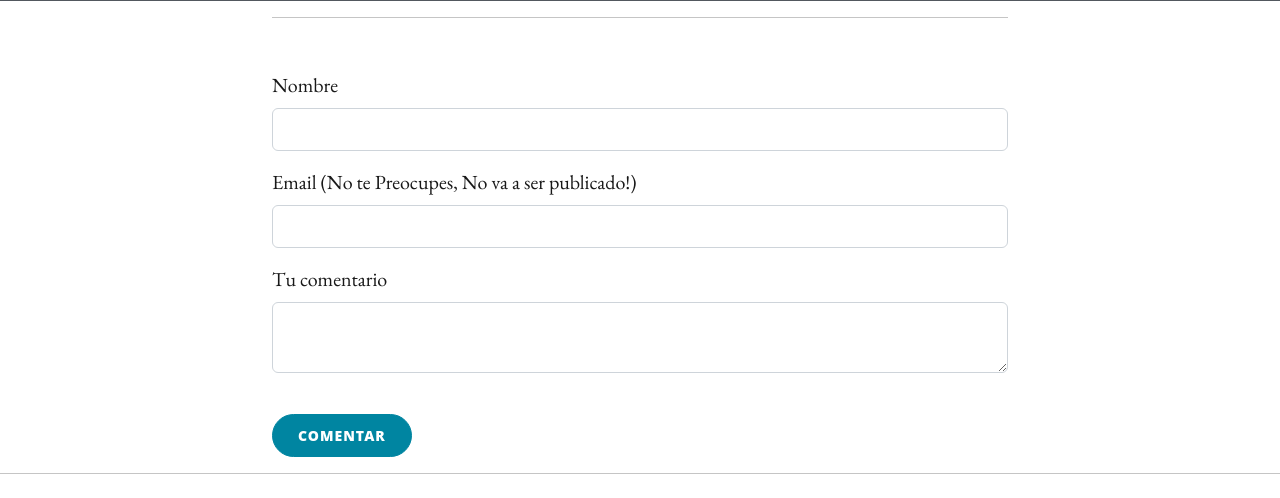
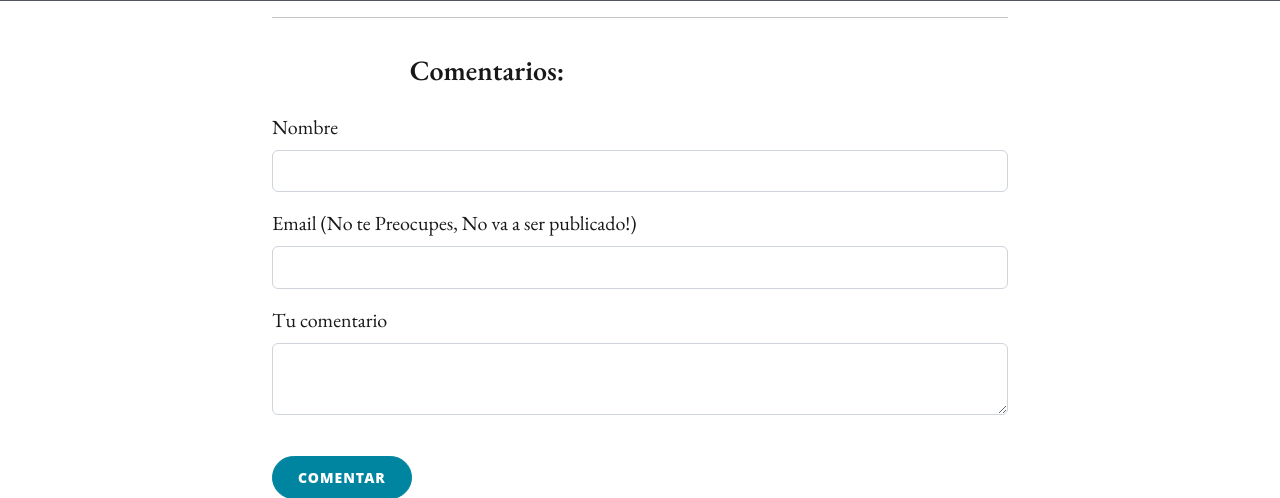
Before and after one commit to NMS47/Blog-Dani, a Flask app: template templates/post.html in a window 1280 px wide. Shown: the part 530-1028 px from the top of the page. Run offline with Flask 2, Linux system fonts and the light colour scheme; the template is opened without the code that fills it: values that come from a table or form of the project are taken from there, others are empty; some libraries are stand-ins or nearby versions.

Commit message:
Added a h3 Comment

```diff
--- a/templates/post.html
+++ b/templates/post.html
@@ -35,6 +35,7 @@
 
                 <!--           Comments Area -->
                 <div class="col-lg-8 col-md-10 mx-auto comment">
+                    <h3>Comentarios: </h3>
                     <ul class="commentList">
                         {% for comment in post.comments %}
                         <li>
```
